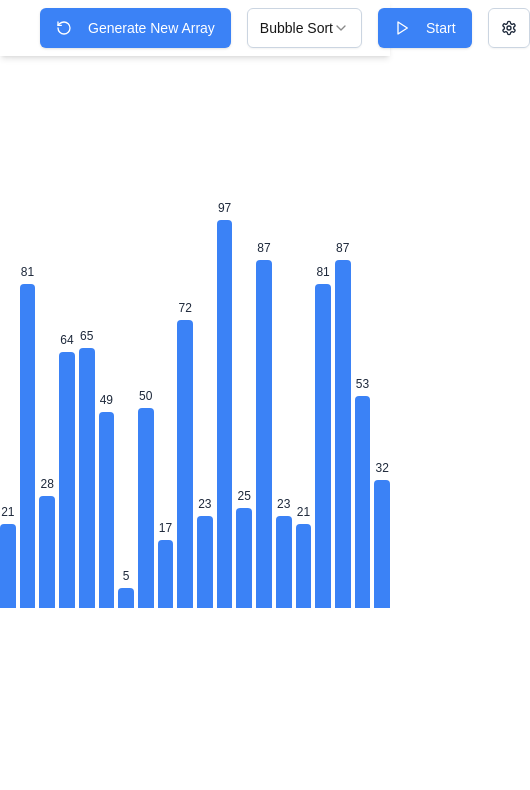
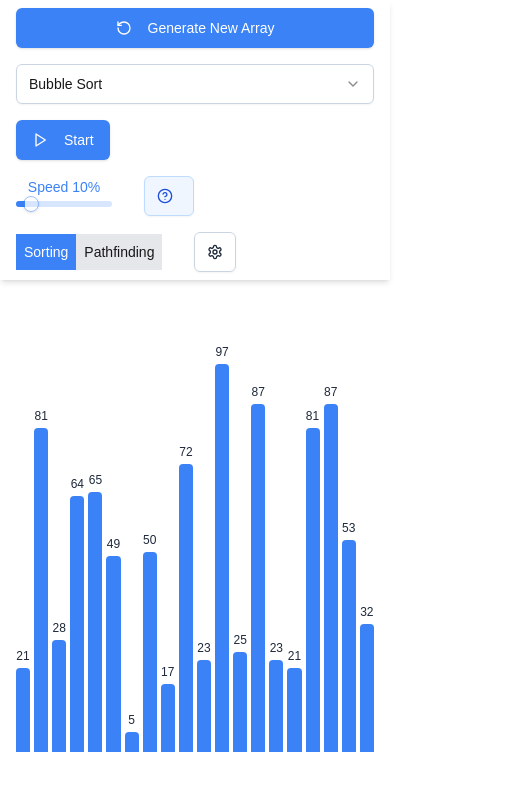
Before and after one commit to mmal3k/algorithms-visualizer, a Next.js app: page /visualizer/sorting in a window 390 px wide. Shown: the top 790 px of the page, 530 px wide, since content can reach past the window. Built offline with nearby package versions, Linux system fonts and the light colour scheme.

Commit message:
ui changes and responsiveness

```diff
--- a/src/app/visualizer/pathfinding/page.tsx
+++ b/src/app/visualizer/pathfinding/page.tsx
@@ -1,7 +1,6 @@
 "use client";
 
 import { Button } from "@/components/ui/button";
-import { Label } from "@/components/ui/label";
 import {
   Select,
   SelectContent,
@@ -9,20 +8,17 @@ import {
   SelectTrigger,
   SelectValue,
 } from "@/components/ui/select";
-import {
-  Sheet,
-  SheetContent,
-  SheetDescription,
-  SheetHeader,
-  SheetTitle,
-  SheetTrigger,
-} from "@/components/ui/sheet";
-import { Slider } from "@/components/ui/slider";
-import { Switch } from "@/components/ui/switch";
 import { PathfindingStep } from "@/types/pathfinding";
 
 import { aStar, bfs, dfs, dijkstra } from "@/algorithms/pathfinding";
-import { Pause, Play, RotateCcw, Settings, StepForward } from "lucide-react";
+import {
+  HelpCircle,
+  Pause,
+  Play,
+  RotateCcw,
+  Settings,
+  StepForward,
+} from "lucide-react";
 import { useEffect, useRef, useState } from "react";
 
 import {
@@ -34,7 +30,23 @@ import {
   NODE_WALL,
 } from "@/constants/nodes";
 
+import {
+  Sheet,
+  SheetContent,
+  SheetDescription,
+  SheetHeader,
+  SheetTitle,
+  SheetTrigger,
+} from "@/components/ui/sheet";
+
+import { Label } from "@/components/ui/label";
+import { Slider } from "@/components/ui/slider";
+import { Switch } from "@/components/ui/switch";
+import Link from "next/link";
+import { usePathname } from "next/navigation";
+
 export default function PathfindingVisualizer() {
+  const pathname = usePathname();
   const [grid, setGrid] = useState<string[][]>([]);
   const [algorithm, setAlgorithm] = useState<string>("dijkstra");
   const [gridSize, setGridSize] = useState<[number, number]>([
@@ -353,13 +365,14 @@ export default function PathfindingVisualizer() {
   };
   return (
     <div>
-      <div className="flex items-center gap-4 py-2 shadow-md backdrop-blur w-full mb-5 px-10 bg-ui-background/50">
-        <Button className="h-10 w-40" onClick={clearPath}>
+      <div className="flex flex-wrap items-center gap-4 py-2 shadow-md backdrop-blur w-full px-4 sm:px-10 bg-ui-background/50">
+        <div className="flex flex-wrap items-center gap-4 w-full sm:w-auto">
+          <Button className="h-10 w-full sm:w-40" onClick={clearPath}>
             <RotateCcw className="w-4 h-4 mr-2" />
             Clear path
           </Button>
           <Select value={algorithm} onValueChange={setAlgorithm}>
-          <SelectTrigger className="h-10 w-44 bg-ui-background border-ui-border">
+            <SelectTrigger className="h-10 w-full sm:w-44 bg-ui-background border-ui-border">
               <SelectValue placeholder={"Select algorithm"} />
             </SelectTrigger>
             <SelectContent className="bg-white">
@@ -421,12 +434,59 @@ export default function PathfindingVisualizer() {
               Start
             </Button>
           )}
+        </div>
+
+        <div className="flex flex-wrap items-center gap-4 ml-auto">
+          <div className="relative mr-4 sm:mr-10">
+            <label className="absolute -top-4 left-1/2 -translate-x-1/2 text-primary text-sm text-center mb-2 whitespace-nowrap">
+              Speed {speed}%
+            </label>
+            <Slider
+              value={[speed]}
+              min={1}
+              max={100}
+              step={1}
+              onValueChange={(value) => setSpeed(value[0])}
+              className="w-24 sm:w-32 top-2"
+            />
+          </div>
+          <Button
+            variant="outline"
+            size="sm"
+            className="mr-4 sm:mr-10 bg-blue-50 border-blue-200 text-blue-700 hover:bg-blue-100 h-10"
+          >
+            <HelpCircle className="h-4 w-4 mr-2" />
+            <span className="hidden sm:inline">Learn</span>
+          </Button>
+          <div className="flex items-center mr-4 sm:mr-10">
+            <Link
+              href="/visualizer/sorting"
+              className={`p-2 transition-colors text-sm ${
+                pathname === "/visualizer/sorting"
+                  ? "bg-primary hover:bg-primary-hover text-white"
+                  : "bg-gray-200 hover:bg-gray-300"
+              }`}
+            >
+              Sorting
+            </Link>
+            <Link
+              href="/visualizer/pathfinding"
+              className={`p-2 transition-colors text-sm ${
+                pathname === "/visualizer/pathfinding"
+                  ? "bg-primary hover:bg-primary-hover text-white"
+                  : "bg-gray-200 hover:bg-gray-300"
+              }`}
+            >
+              Pathfinding
+            </Link>
+          </div>
+
           <Sheet>
             <SheetTrigger asChild>
               <Button
                 variant={"outline"}
                 size={"sm"}
-              className="border-ui-border text-ui-foreground hover:bg-ui-accent ml-auto h-10"
+                className="border-ui-border text-ui-foreground hover:bg-ui-accent h-10"
               >
                 <Settings className="h-4 w-4" />
               </Button>
@@ -510,7 +570,9 @@ export default function PathfindingVisualizer() {
                     <div className="w-full bg-blue-100 rounded-full h-2 mt-2">
                       <div
                         className="bg-primary h-2 rounded-full transition-all duration-300"
-                      style={{ width: `${(currentStep / totalSteps) * 100}%` }}
+                        style={{
+                          width: `${(currentStep / totalSteps) * 100}%`,
+                        }}
                       ></div>
                     </div>
                   </div>
@@ -519,9 +581,10 @@ export default function PathfindingVisualizer() {
             </SheetContent>
           </Sheet>
         </div>
+      </div>
 
-      {/* Main Visualzation area  */}
-      <div className="flex-1 flex items-center justify-center ">
+      {/* Main Visualization area */}
+      <div className="flex-1 flex items-center justify-center py-4 sm:py-10 px-4 sm:px-0">
         <div
           className={`grid rounded-lg shadow-lg border border-blue-200`}
           style={{
@@ -529,6 +592,8 @@ export default function PathfindingVisualizer() {
             gridTemplateRows: `repeat(${gridSize[0]}, minmax(0, 1fr))`,
             width: `calc(${gridSize[1]} / ${gridSize[0]} * min(80vh, 80vw))`,
             height: `min(80vh, 80vw)`,
+            maxWidth: "100%",
+            maxHeight: "100%",
           }}
           onMouseLeave={handleMouseUp}
         >
--- a/src/app/visualizer/sorting/page.tsx
+++ b/src/app/visualizer/sorting/page.tsx
@@ -23,10 +23,19 @@ import {
 } from "@/components/ui/sheet";
 import { Slider } from "@/components/ui/slider";
 import { SortStep } from "@/types/sorting";
-import { Pause, Play, RotateCcw, Settings, StepForward } from "lucide-react";
+import {
+  HelpCircle,
+  Pause,
+  Play,
+  RotateCcw,
+  Settings,
+  StepForward,
+} from "lucide-react";
 import { useEffect, useRef, useState } from "react";
 
 import { Button } from "@/components/ui/button";
+import Link from "next/link";
+import { usePathname } from "next/navigation";
 
 export default function SortingVisualizer() {
   const [array, setArray] = useState<number[]>([]);
@@ -44,6 +53,8 @@ export default function SortingVisualizer() {
   const sortingStepsRef = useRef<SortStep[]>([]);
   const animationTimeoutRef = useRef<NodeJS.Timeout | null>(null);
   const isPausedRef = useRef(isPaused);
+
+  const pathname = usePathname();
 
   const generateRandomArray = () => {
     const newArray = [];
@@ -144,9 +155,7 @@ export default function SortingVisualizer() {
 
     animateSort(currentStep + 1, sortingStepsRef.current);
   };
-  const stepBack = () => {
-
-  }
+  const stepBack = () => {};
 
   const resetSortingState = () => {
     setIsPaused(false);
@@ -175,10 +184,11 @@ export default function SortingVisualizer() {
   };
 
   return (
-    <div className="flex flex-col items-center gap-8 ">
-      <div className="flex items-center gap-4 py-2 shadow-md backdrop-blur w-full mb-10 px-10 bg-ui-background/50">
+    <div className="flex flex-col items-center gap-8">
+      <div className="flex flex-wrap items-center gap-4 py-2 shadow-md backdrop-blur w-full px-4 sm:px-10 bg-ui-background/50">
+        <div className="flex flex-wrap items-center gap-4 w-full sm:w-auto">
           <Button
-          className="flex items-center h-10 bg-button-primary-bg text-button-primary-text px-4 rounded-md hover:bg-button-primary-hover"
+            className="flex items-center h-10 w-full sm:w-auto bg-button-primary-bg text-button-primary-text px-4 rounded-md hover:bg-button-primary-hover"
             onClick={() => generateRandomArray()}
             disabled={isSorting && !isPaused}
           >
@@ -190,7 +200,7 @@ export default function SortingVisualizer() {
             onValueChange={setSortingAlgorithm}
             disabled={isSorting && !isPaused}
           >
-          <SelectTrigger className="h-10 w-40 bg-ui-background border-ui-border">
+            <SelectTrigger className="h-10 w-full sm:w-40 bg-ui-background border-ui-border">
               <SelectValue placeholder="Select algorithm" />
             </SelectTrigger>
             <SelectContent className="bg-white">
@@ -255,13 +265,59 @@ export default function SortingVisualizer() {
               Start
             </Button>
           )}
+        </div>
+
+        <div className="flex flex-wrap items-center gap-4 ml-auto">
+          <div className="relative mr-4 sm:mr-10">
+            <label className="absolute -top-4 left-1/2 -translate-x-1/2 text-primary text-sm text-center mb-2 whitespace-nowrap">
+              Speed {speed}%
+            </label>
+            <Slider
+              value={[speed]}
+              min={1}
+              max={100}
+              step={1}
+              onValueChange={(value) => setSpeed(value[0])}
+              className="w-24 sm:w-32 top-2"
+            />
+          </div>
+          <Button
+            variant="outline"
+            size="sm"
+            className="mr-4 sm:mr-10 bg-blue-50 border-blue-200 text-blue-700 hover:bg-blue-100 h-10"
+          >
+            <HelpCircle className="h-4 w-4 mr-2" />
+            <span className="hidden sm:inline">Learn</span>
+          </Button>
+          <div className="flex items-center mr-4 sm:mr-10">
+            <Link
+              href="/visualizer/sorting"
+              className={`p-2 transition-colors text-sm ${
+                pathname === "/visualizer/sorting"
+                  ? "bg-primary hover:bg-primary-hover text-white"
+                  : "bg-gray-200 hover:bg-gray-300"
+              }`}
+            >
+              Sorting
+            </Link>
+            <Link
+              href="/visualizer/pathfinding"
+              className={`p-2 transition-colors text-sm ${
+                pathname === "/visualizer/pathfinding"
+                  ? "bg-primary hover:bg-primary-hover text-white"
+                  : "bg-gray-200 hover:bg-gray-300"
+              }`}
+            >
+              Pathfinding
+            </Link>
+          </div>
 
           <Sheet>
             <SheetTrigger asChild>
               <Button
                 variant="outline"
                 size="sm"
-              className="border-ui-border text-ui-foreground hover:bg-ui-accent ml-auto h-10"
+                className="border-ui-border text-ui-foreground hover:bg-ui-accent h-10"
               >
                 <Settings className="h-4 w-4" />
               </Button>
@@ -319,7 +375,9 @@ export default function SortingVisualizer() {
                     <div className="w-full bg-ui-muted rounded-full h-2 mt-2">
                       <div
                         className="bg-primary h-2 rounded-full transition-all duration-300"
-                      style={{ width: `${(currentStep / totalSteps) * 100}%` }}
+                        style={{
+                          width: `${(currentStep / totalSteps) * 100}%`,
+                        }}
                       ></div>
                     </div>
                   </div>
@@ -328,8 +386,9 @@ export default function SortingVisualizer() {
             </SheetContent>
           </Sheet>
         </div>
+      </div>
 
-      <div className="flex items-end gap-1 h-[400px] w-full max-w-6xl mt-20">
+      <div className="flex items-end gap-1 h-[400px] w-full max-w-6xl mt-10 px-4 sm:px-0">
         {array.map((value, index) => (
           <div
             key={index}
```
Lines whose indentation alone changed are shown as unchanged.
